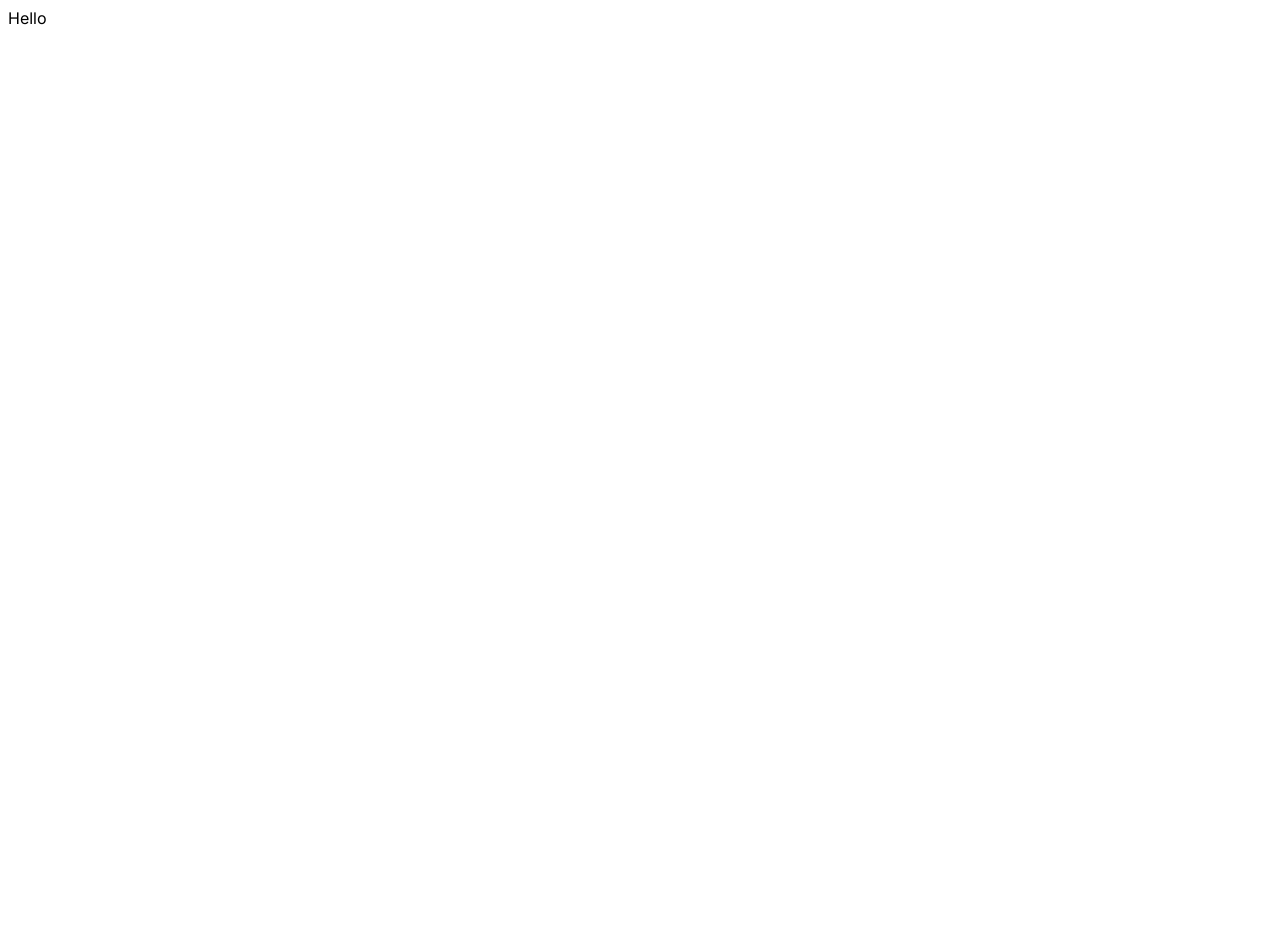
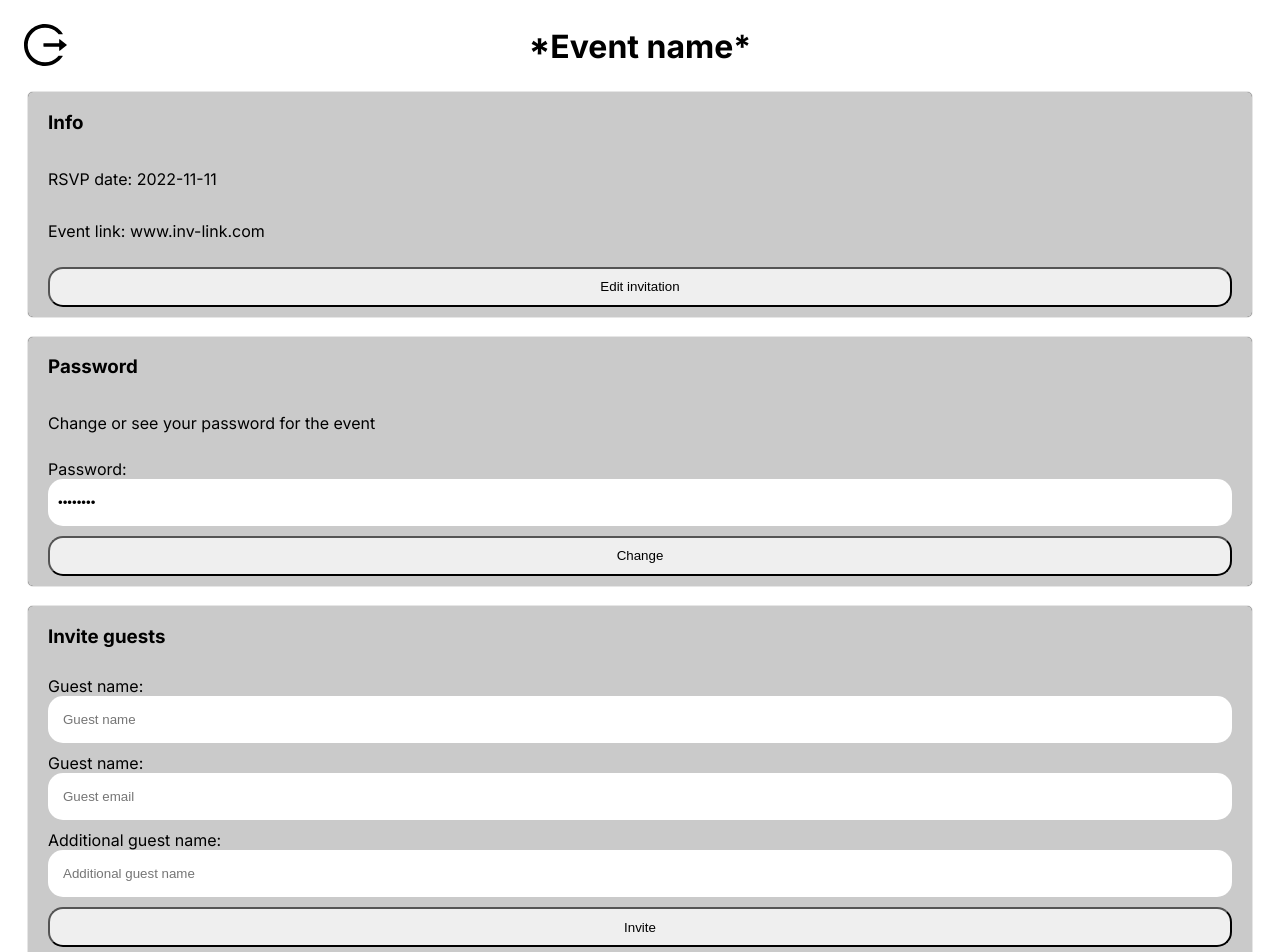
Before and after one commit to nanidam/degree-project-rendezevite, a Next.js app: page /admin/overview/1 in a window 1280 px wide. Shown: the top 952 px of the page. Before the commit the page ends 800 px from the top, so only its background shows below. Built offline with nearby package versions, Linux system fonts and the light colour scheme.

Commit message:
added admin overview basic layout

```diff
--- a/app/admin/overview/[eventName]/page.tsx
+++ b/app/admin/overview/[eventName]/page.tsx
@@ -1,5 +1,106 @@
+"use client";
+
+import Logout from "@/app/components/logout";
+import "./style.scss";
+
 const AdminOverview = () => {
-  return <>Hello</>;
+  const rsvpDate = "2022-11-11";
+  const invLink = "www.inv-link.com";
+  const eventPassword = "password";
+
+  const editInvite = (e: React.MouseEvent<HTMLButtonElement>) => {
+    e.preventDefault();
+    console.log("edit invite");
+  };
+
+  const editInvitePassword = (e: React.FormEvent<HTMLFormElement>) => {
+    e.preventDefault();
+    console.log("edit invite password");
+  };
+
+  const inviteGuest = (e: React.FormEvent<HTMLFormElement>) => {
+    e.preventDefault();
+    console.log("invite guest");
+  };
+
+  return (
+    <section className="admin-overview">
+      <h1 className="admin-header">*Event name*</h1>
+      <Logout></Logout>
+      <article className="admin-wrapper">
+        <h3>Info</h3>
+        <p>RSVP date: {rsvpDate}</p>
+        <p>
+          Event link: <a>{invLink}</a>
+        </p>
+        <button className="admin-btn" onClick={editInvite}>
+          Edit invitation
+        </button>
+      </article>
+
+      <article className="admin-wrapper">
+        <h3>Password</h3>
+        <p>Change or see your password for the event</p>
+        <form className="admin-form" onSubmit={editInvitePassword}>
+          <label className="admin-label" htmlFor="eventPassword">
+            Password:
+          </label>
+          <input
+            className="admin-input"
+            type="password"
+            name="eventPassword"
+            defaultValue={eventPassword}
+          />
+          <button className="admin-btn" type="submit">
+            Change
+          </button>
+        </form>
+      </article>
+
+      <article className="admin-wrapper">
+        <form className="admin-form" onSubmit={inviteGuest}>
+          <h3>Invite guests</h3>
+          <label className="admin-label" htmlFor="guestName">
+            Guest name:
+          </label>
+          <input
+            className="admin-input"
+            type="text"
+            name="guestName"
+            placeholder="Guest name"
+          />
+
+          <label className="admin-label" htmlFor="guestEmail">
+            Guest name:
+          </label>
+          <input
+            className="admin-input"
+            type="email"
+            name="guestEmail"
+            placeholder="Guest email"
+          />
+
+          <label className="admin-label" htmlFor="additionalGuest">
+            Additional guest name:
+          </label>
+          <input
+            className="admin-input"
+            type="text"
+            name="additionalGuest"
+            placeholder="Additional guest name"
+          />
+
+          <button className="admin-btn" type="submit">
+            Invite
+          </button>
+        </form>
+      </article>
+
+      <article className="admin-wrapper">
+        <h3>Guestlist:</h3>
+      </article>
+    </section>
+  );
 };
 
 export default AdminOverview;
--- /dev/null
+++ b/app/admin/overview/[eventName]/style.scss
@@ -0,0 +1,49 @@
+.admin-overview {
+  .admin-header {
+    text-align: center;
+    font-size: 2rem;
+  }
+
+  .admin-wrapper {
+    background-color: rgb(202, 202, 202);
+    display: flex;
+    flex-direction: column;
+    padding: 0 20px;
+    margin: 20px;
+    border-radius: 5px;
+    box-shadow: 0px 0px 1px;
+
+    .admin-btn {
+      width: 100%;
+      height: 40px;
+      margin: 10px 0;
+      border-radius: 15px;
+      transition: ease-in-out 0.3s;
+      cursor: pointer;
+
+      &:hover {
+        background: grey;
+      }
+    }
+
+    .admin-form {
+      display: flex;
+      flex-direction: column;
+
+      .admin-label {
+        margin-top: 10px;
+      }
+
+      .admin-input {
+        height: 45px;
+        border: none;
+        border-radius: 15px;
+        padding-left: 10px;
+
+        &::placeholder {
+          text-indent: 5px;
+        }
+      }
+    }
+  }
+}
```
